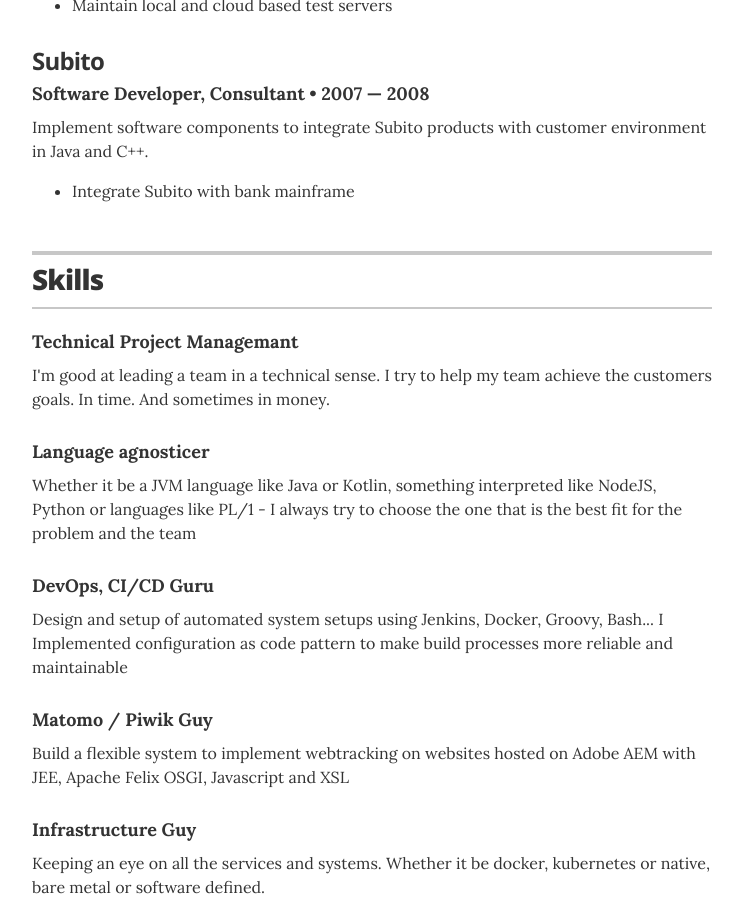
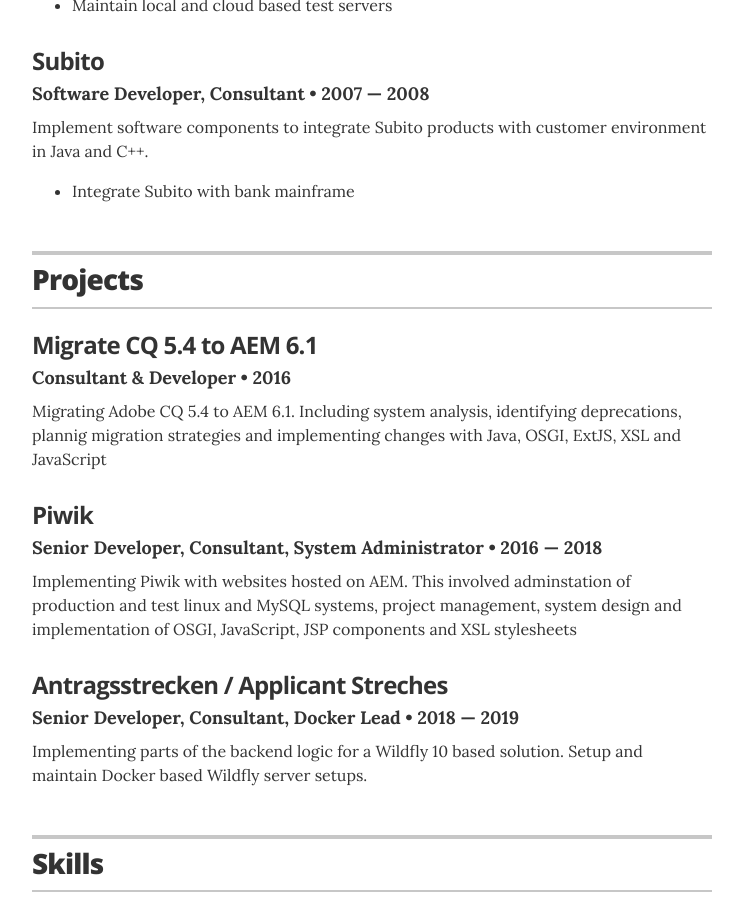
Before and after one commit to CWACoderWithAttitude/resume, a Jekyll site: the page built from index.html, in a window 1280 px wide and 900 px high, scrolled down 2116 px. Shown: the whole window, without its empty margins (268-1011 px from the left). Built offline with Jekyll 4.4.1, drawn with Linux system fonts in a browser that asks for light colours.

Commit message:
started list of projects projects

```diff
--- a/_config.yml
+++ b/_config.yml
@@ -36,7 +36,7 @@
 # comment out to hide
 resume_section_experience:      true
 resume_section_education:       false #true
-resume_section_projects:        false #true
+resume_section_projects:        true #true
 resume_section_skills:          true
 resume_section_recognition:     false #true
 resume_section_links:           false #true
--- a/_data/projects.yml
+++ b/_data/projects.yml
@@ -1,37 +1,18 @@
-# Projects
-# uncomment the urls if you wish to display them, and add your own URL
-
 # migratopn cq5.4 -> AEM 6.1
-- project: cq_aem_migration
+- project: Migrate CQ 5.4 to AEM 6.1
   role: Consultant & Developer
   duration: 2016
   # url: "#"
-  description: Migrating Adobe CQ 5.4 to AEM 6.1. Including
+  description: Migrating Adobe CQ 5.4 to AEM 6.1. Including system analysis, identifying deprecations, plannig migration strategies and implementing changes with Java, OSGI, ExtJS, XSL and JavaScript
 
-# DZ Piwik
 - project: Piwik
   role: Senior Developer, Consultant, System Administrator
   duration: 2016 &mdash; 2018
   # url: "#"
-  description: Implementing Piwik with websites hosted on AEM. We had to develop Custom Javascript, Felix OSGI Components and
+  description: Implementing Piwik with websites hosted on AEM. This involved adminstation of production and test linux and MySQL systems, project management, system design and implementation of OSGI, JavaScript, JSP components and XSL stylesheets
 
-# Springfield Community Outreach Group
-- project: R&V Hund
-  role: Co-Founder & Organizer
-  duration: 2007 &mdash; Present
+- project: Antragsstrecken / Applicant Streches
+  role: Senior Developer, Consultant, Docker Lead
+  duration: 2018 &mdash; 2019
   # url: "#"
-  description: SCOG is a local monthly meetup in Springfield where we share opportunities to volunteer in the community and organize support for families and neighborhoods in need of assistance that the community can provide.
-
-# Springfield Community Outreach Group
-- project: Springfield Community Outreach Group
-  role: Co-Founder & Organizer
-  duration: 2007 &mdash; Present
-  # url: "#"
-  description: SCOG is a local monthly meetup in Springfield where we share opportunities to volunteer in the community and organize support for families and neighborhoods in need of assistance that the community can provide.
-
-# Springfield Community Outreach Group
-- project: Springfield Community Outreach Group
-  role: Co-Founder & Organizer
-  duration: 2007 &mdash; Present
-  # url: "#"
-  description: SCOG is a local monthly meetup in Springfield where we share opportunities to volunteer in the community and organize support for families and neighborhoods in need of assistance that the community can provide.
+  description: Implementing parts of the backend logic for a Wildfly 10 based solution. Setup and maintain Docker based Wildfly server setups.
```
